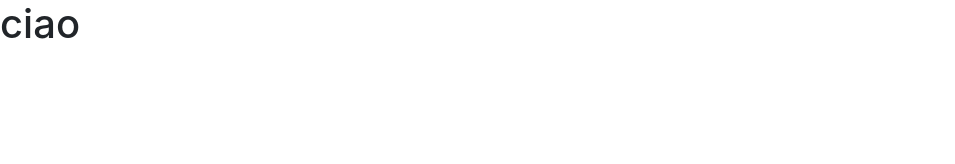
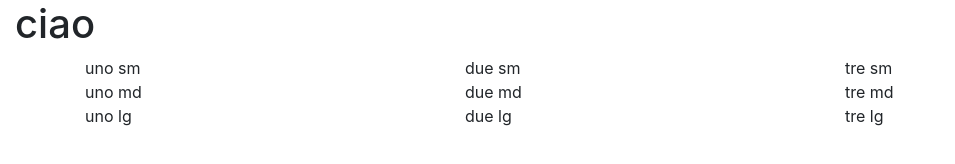
Before and after one commit to xGiova/prova_bootstrap, a plain HTML site: page index.html in a window 1280 px wide. Shown: the whole page, without its empty margins (0-955 px from the left). Drawn offline with nearby package versions, Linux system fonts and the light colour scheme.

Commit message:
template base per bootstrap

```diff
--- a/index.html
+++ b/index.html
@@ -7,10 +7,29 @@
     <link rel="stylesheet" href="https://cdn.jsdelivr.net/npm/bootstrap@4.6.0/dist/css/bootstrap.min.css" integrity="sha384-B0vP5xmATw1+K9KRQjQERJvTumQW0nPEzvF6L/Z6nronJ3oUOFUFpCjEUQouq2+l" crossorigin="anonymous">
 </head>
 <body>
-
+<div class="container-fluid">
 <h1>ciao</h1>
+</div>
 
 
+<div class="container">
+<div class="row">
+<div class="col-sm">uno sm </div>
+<div class="col-sm">due sm </div>
+<div class="col-sm">tre sm </div>
+</div>
+<div class="row">
+    <div class="col-md">uno md </div>
+    <div class="col-md">due md </div>
+    <div class="col-md">tre md </div>
+</div>
+<div class="row">
+    <div class="col-lg">uno lg </div>
+    <div class="col-lg">due lg </div>
+    <div class="col-lg">tre lg </div>
+
+</div>
+</div>
 
 
 
```
Also changed, not shown: 2 other files.
